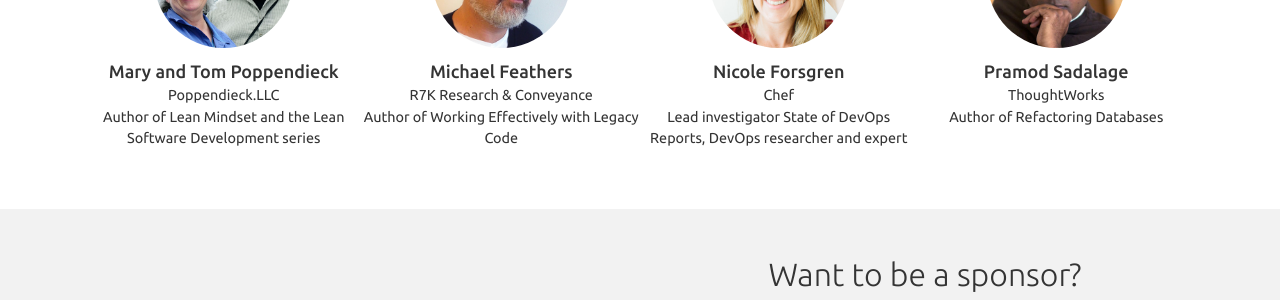
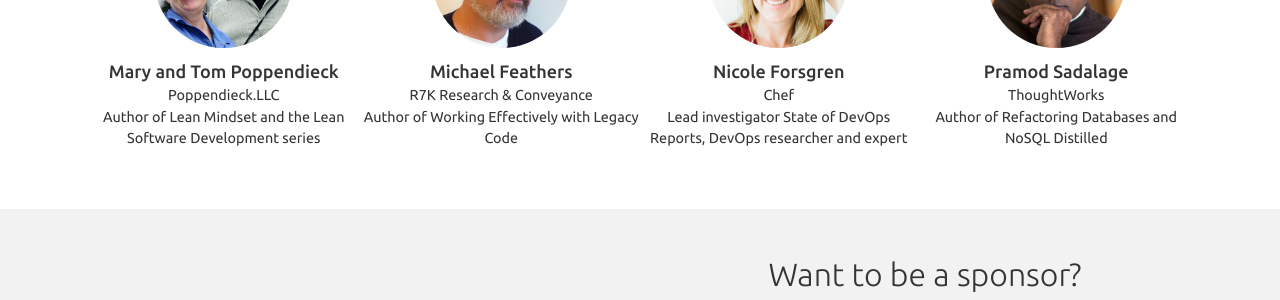
Before and after one commit to agilesingapore/2016, a Jekyll site: the page built from index.html, in a window 1280 px wide and 900 px high, scrolled down 1208 px. Shown: the part 151-451 px from the top of the window. Built offline with Jekyll 4.4.1, drawn with Linux system fonts in a browser that asks for light colours; nearby versions of some CDN libraries; comment, search, counter and statistics services are not loaded.

Commit message:
Used liquid for populating speakers

```diff
--- a/index.html
+++ b/index.html
@@ -48,116 +48,18 @@
     <div class="col-sm-12">
       <h2>Featured Speakers - more to come...</h2>
         <ul>
+          {% for speaker in site.data.featured_speakers %}
           <li class="col-xsm-6 col-sm-3">
             <p class="speaker-photo">
-            <img src="images/speakers/arlo.jpg">
+              <img src="images/speakers/{{speaker.photo_name}}.jpg" alt="{{speaker.name}}">
             </p>
             <p class="speaker-bio">
-              <a href="https://www.linkedin.com/in/arlobelshee" target="_blank" class="speaker-name">Arlo Belshee</a><br />
-            Industrial Logic<br />
-            Creator of Promiscuous Pairing and Naked Planning
+              <a href="{{speaker.url}}" target="_blank" class="speaker-name">{{speaker.name}}</a><br />
+              {{speaker.company}}<br />
+              {{speaker.bio}}
             </p>
           </li>
-          <li class="col-xsm-6 col-sm-3">
-            <p class="speaker-photo">
-            <img src="images/speakers/fred.jpg">
-            </p>
-            <p class="speaker-bio">
-              <a href="https://www.linkedin.com/in/fred-george-5965b5" target="_blank" class="speaker-name">Fred George</a><br />
-            Fred George Consulting<br />
-            Early Advocate of MicroServices and Managerless Teams
-            </p>
-          </li>
-          <li class="col-xsm-6 col-sm-3">
-            <p class="speaker-photo">
-            <img src="images/speakers/gerard.jpg">
-            </p>
-            <p class="speaker-bio">
-              <a href="https://www.linkedin.com/in/gerardmeszaros" target="_blank" class="speaker-name">Gerard Meszaros</a><br />
-              FeedXL<br />
-              Author of xUnit Test Patterns</p>
-          </li>
-          <li class="col-xsm-6 col-sm-3">
-            <p class="speaker-photo">
-            <img src="images/speakers/gojko.jpg">
-            </p>
-            <p class="speaker-bio">
-              <a href="https://gojko.net" target="_blank" class="speaker-name">Gojko Adzic</a><br />
-              Neuri Consulting LLP<br />
-              Author of Specification by Example, Impact Mapping and more</p>
-          </li>
-          <li class="col-xsm-6 col-sm-3">
-            <p class="speaker-photo">
-            <img src="images/speakers/jeff.jpg" alt="Jeff Gothelf">
-            </p>
-            <p class="speaker-bio">
-              <a href="http://www.jeffgothelf.com" target="_blank" class="speaker-name">Jeff Gothelf</a><br />
-              Gothelf Corp<br />
-              Author of Lean UX & Sense And Respond</p>
-          </li>
-          <li class="col-xsm-6 col-sm-3">
-            <p class="speaker-photo">
-            <img src="images/speakers/joshua.jpg" alt="Joshua Kerievsky">
-            </p>
-            <p class="speaker-bio">
-              <a href="https://www.linkedin.com/in/joshuakerievsky" target="_blank" class="speaker-name">Joshua Kerievsky</a><br />
-              Industrial Logic<br />
-              Author of Refactoring to Patterns and creator of Modern Agile</p>
-          </li>
-          <li class="col-xsm-6 col-sm-3">
-            <p class="speaker-photo">
-            <img src="images/speakers/justin.jpg" alt="Justin Searls">
-            </p>
-            <p class="speaker-bio">
-              <a href="https://www.linkedin.com/in/searls" target="_blank" class="speaker-name">Justin Searls</a><br />
-              Test Double<br />
-              Author of jasmine-rails and jasmine-maven-plugin</p>
-          </li>
-          <li class="col-xsm-6 col-sm-3">
-            <p class="speaker-photo">
-              <img src="images/speakers/jutta.jpg">
-            </p>
-            <p class="speaker-bio">
-              <a href="http://www.jeckstein.com" target="_blank" class="speaker-name">Jutta Eckstein</a><br />
-              Jutta Eckstein<br />
-              Author of Agile Software Development with Distributed Teams et.al.</p>
-          </li>
-          <li class="col-xsm-6 col-sm-3">
-            <p class="speaker-photo">
-              <img src="images/speakers/mary.jpg">
-            </p>
-            <p class="speaker-bio">
-              <a href="http://www.poppendieck.com" target="_blank" class="speaker-name">Mary and Tom Poppendieck</a><br />
-              Poppendieck.LLC<br />
-              Author of Lean Mindset and the Lean Software Development series</p>
-          </li>
-          <li class="col-xsm-6 col-sm-3">
-            <p class="speaker-photo">
-              <img src="images/speakers/michael.jpg">
-            </p>
-            <p class="speaker-bio">
-              <a href="https://michaelfeathers.silvrback.com" target="_blank" class="speaker-name">Michael Feathers</a><br />
-              R7K Research & Conveyance<br />
-              Author of Working Effectively with Legacy Code</p>
-          </li>
-          <li class="col-xsm-6 col-sm-3">
-            <p class="speaker-photo">
-              <img src="images/speakers/nicole.jpg">
-            </p>
-            <p class="speaker-bio">
-              <a href="http://www.nicoleforsgren.com" target="_blank" class="speaker-name">Nicole Forsgren</a><br />
-              Chef<br />
-              Lead investigator State of DevOps Reports, DevOps researcher and expert</p>
-          </li>
-          <li class="col-xsm-6 col-sm-3">
-            <p class="speaker-photo">
-              <img src="images/speakers/pramod.jpg">
-            </p>
-            <p class="speaker-bio">
-              <a href="http://sadalage.com" target="_blank" class="speaker-name">Pramod Sadalage</a><br />
-              ThoughtWorks<br />
-              Author of Refactoring Databases</p>
-          </li>
+          {% endfor %}
 <!--
           <li class="col-xsm-6 col-sm-3">
             <p class="speaker-photo">
@@ -195,7 +97,6 @@
   <a name="proposals"></a>
   <div class="container">
     <div class="col-sm-12">
-
       <h2><i class="fa fa-file-text-o fa-1x"></i>  Call for Proposals</h2>
       <p class="text-center">To be announced in March 2016</p>
     </div>
```
Also changed, not shown: _data/featured_speakers.yml (added, +77 -0 lines).
